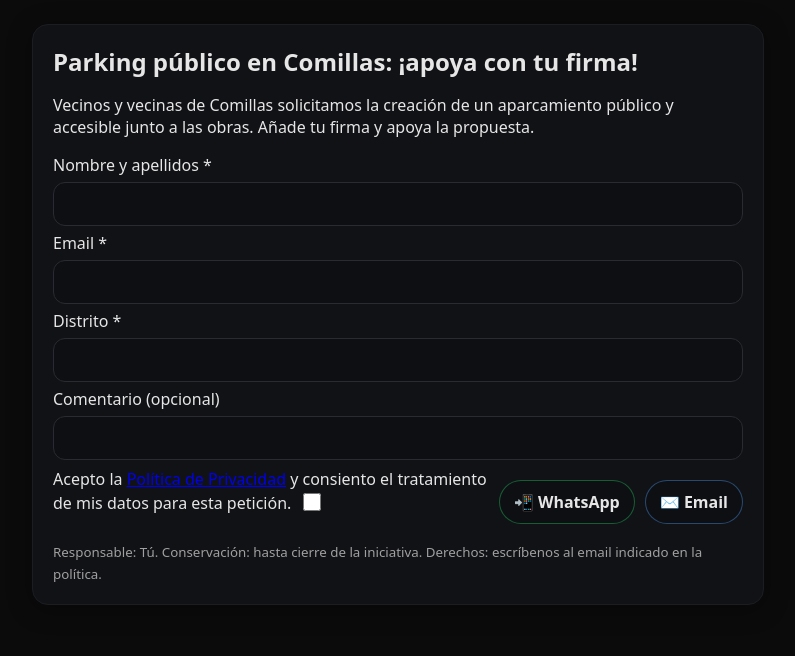
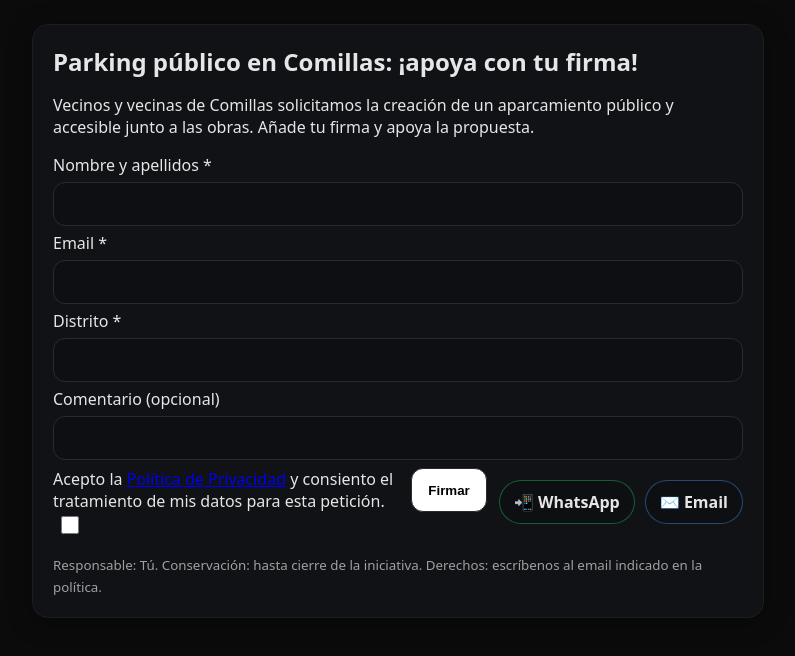
Before and after one commit to Raaul04/PARKING, a website: page public/index.html in a window 1280 px wide. Shown: the whole page, without its empty margins (242-1037 px from the left). Drawn offline with Linux system fonts and the light colour scheme.

Commit message:
Update index.html

```diff
--- a/public/index.html
+++ b/public/index.html
@@ -176,7 +176,9 @@
             <input name="consent" type="checkbox" required />
           </label>
 
-          <!-- Compartir (sin JS) -->
+          <button type="submit">Firmar</button>
+
+         <!-- Compartir (sin JS) -->
           <div style="margin-top:12px; display:flex; gap:10px; flex-wrap:wrap">
             <a href="https://wa.me/?text=Firma%20esta%20petici%C3%B3n:%20https%3A%2F%2Fparking-comillas.onrender.com" target="_blank"
               rel="noopener"
```
